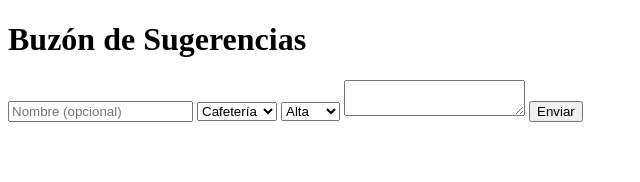
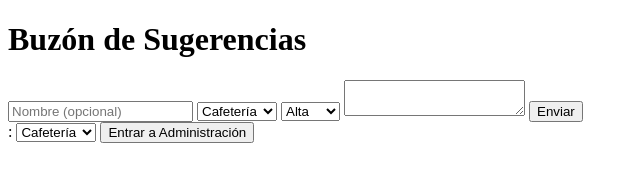
Before and after one commit to MeikTakumida/Buzon-Sugerencias, a plain HTML site: page public/index.html in a window 1280 px wide. Shown: the whole page, without its empty margins (0-640 px from the left). Drawn offline with Linux system fonts and the light colour scheme.

Commit message:
Update index.html

```diff
--- a/public/index.html
+++ b/public/index.html
@@ -21,6 +21,16 @@
     <button type="submit">Enviar</button>
   </form>
 
+<form action="admin.html" method="GET">
+  <label for="categoria">:</label>
+  <select name="categoria" id="categoria">
+    <option value="Cafetería">Cafetería</option>
+    <option value="Biblioteca">Biblioteca</option>
+  </select>
+  <button type="submit">Entrar a Administración</button>
+</form>
+
+
   <script src="script.js"></script>
 </body>
 </html>
```
